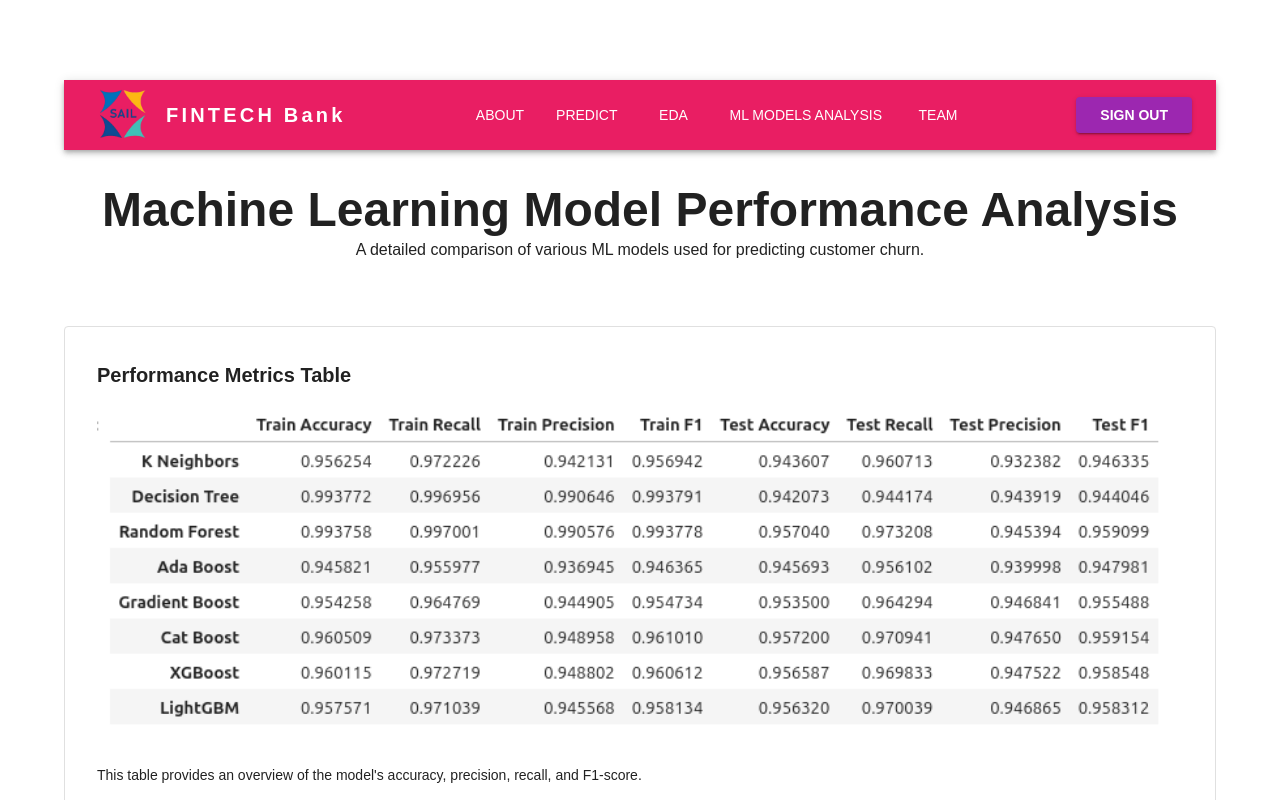
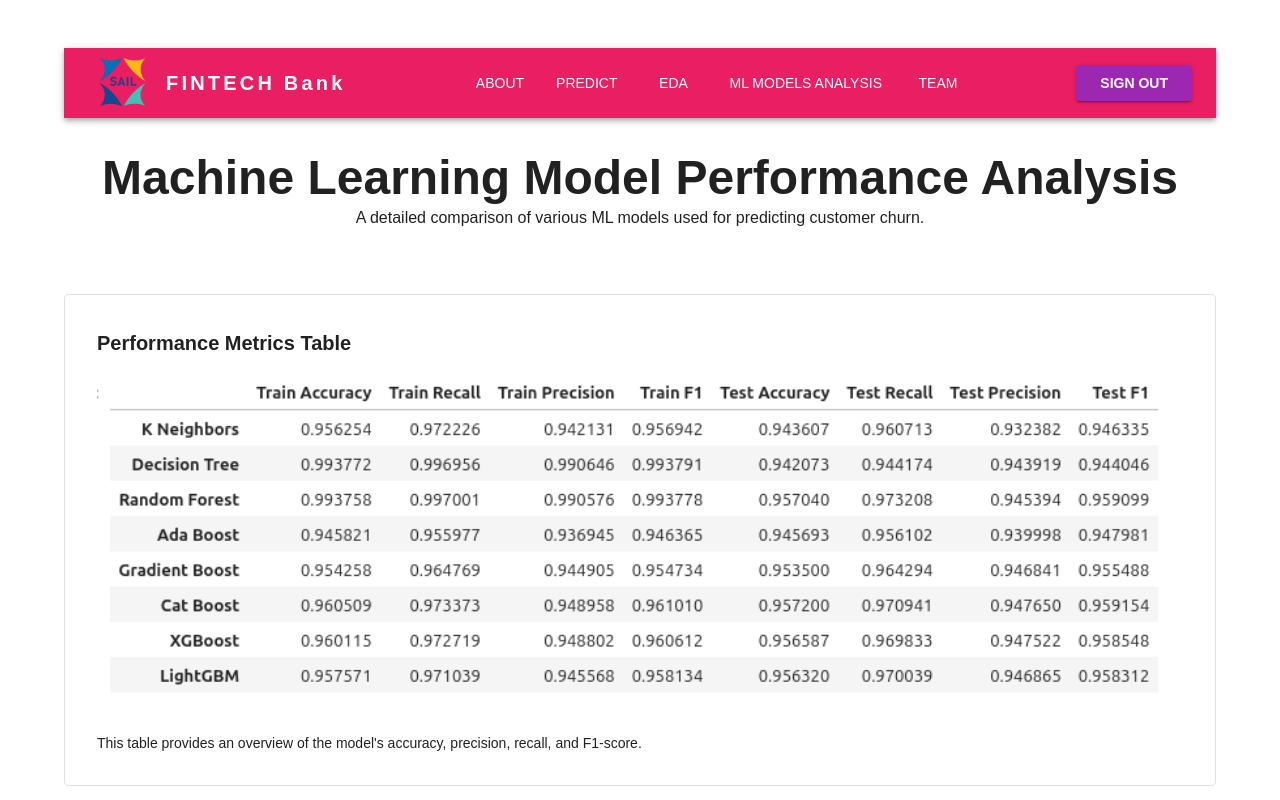
Before and after one commit to Muideen27/Churn-Machine-Learning-Deployment, a React (Vite) app in the folder churn/: page /ml-analysis in a window 1280 px wide. Shown: the top 800 px of the page. Built offline with nearby package versions, Linux system fonts and the light colour scheme.

Commit message:
Header styling updated

```diff
--- a/churn/src/component/ModelAnalysis.tsx
+++ b/churn/src/component/ModelAnalysis.tsx
@@ -4,17 +4,7 @@ import MainHeader from './MainHeader';
 
 const ModelAnalysis: React.FC = () => {
   return (
-    <Container
-      maxWidth="lg"
-      sx={{
-        minHeight: '100vh',
-        display: 'flex',
-        flexDirection: 'column',
-        py: 8,
-        bgcolor: 'white',
-      }}
-    >
-      {/* Header Section */}
+    <Container maxWidth="lg" className="tw-h-full tw-flex tw-flex-col tw-py-8 tw-bg-white">
       <MainHeader />
 
       {/* Page Title */}
```
